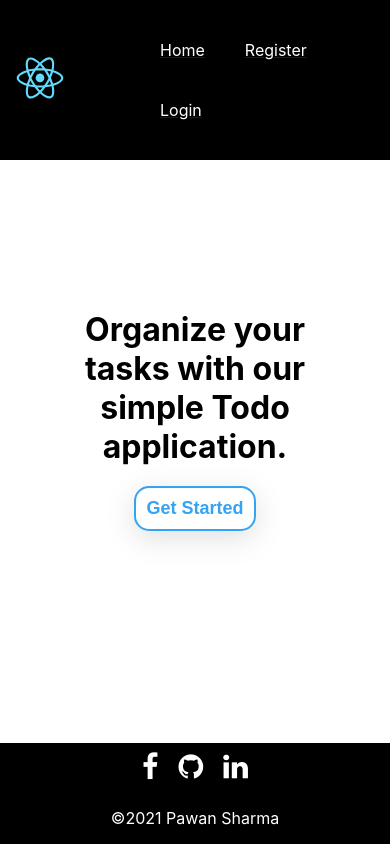
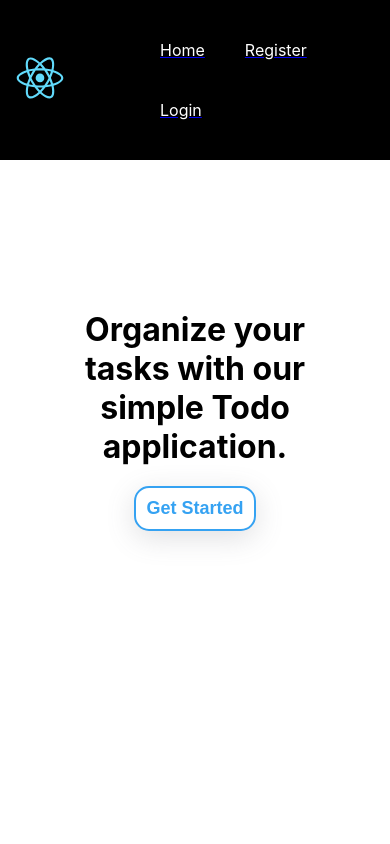
Before and after one commit to pawan43563/React-Todo-Login, a React (Create React App) app: page / in a window 390 px wide. Shown: the top 844 px of the page. Built offline with nearby package versions, Linux system fonts and the light colour scheme.

Commit message:
Footer media query

```diff
--- a/src/App.css
+++ b/src/App.css
@@ -0,0 +1,3 @@
+.body1{
+    min-height: 75vh;
+}
--- a/src/App.js
+++ b/src/App.js
@@ -42,7 +42,8 @@ function App() {
     <BrowserRouter>
   <div className="App">
       <Navbar islogin={loggedin} islogout={globalLogout} />
-			<Switch >
+      <div className="body1">
+      <Switch >
 				<Route path="/" exact component={Home} />
 				<Route exact path="/login" >
           <Login islogin={globalLogin} />
@@ -52,6 +53,7 @@ function App() {
           <Todos />
         </ProtectedRoute>
 			</Switch>
+      </div>
 			<Footer />
     </div>
     </BrowserRouter>
--- a/src/components/Footer/Footer.module.scss
+++ b/src/components/Footer/Footer.module.scss
@@ -2,8 +2,10 @@
     text-align: center;
     background-color: black;
     color:white;
-    position: absolute;
-    bottom: 0;
+    position: relative;
+    // bottom: 0;
+    height: 90px;
+    margin-bottom: 0px;
     width: 100%;
     i{
         font-size: 1.8rem;
--- a/src/components/Home/Home.module.scss
+++ b/src/components/Home/Home.module.scss
@@ -2,6 +2,7 @@
     width:60%;
     margin: 150px auto;
     text-align: center;
+    min-height:48.8vh;
     h1{
         margin: 10px auto;
     }
--- a/src/components/Register/Register.module.scss
+++ b/src/components/Register/Register.module.scss
@@ -2,6 +2,7 @@
 $border-radius:15px;
 
 .registerContainer{
+    min-height: 61vh;
     background-color: white;
     border:2px solid black;
     padding:40px;
--- a/src/components/Task/Task.module.css
+++ b/src/components/Task/Task.module.css
@@ -6,6 +6,7 @@
     justify-content: center;
     align-items: center;
     padding: 20px;
+    min-height:76.1vh;
 
 }
 
```
